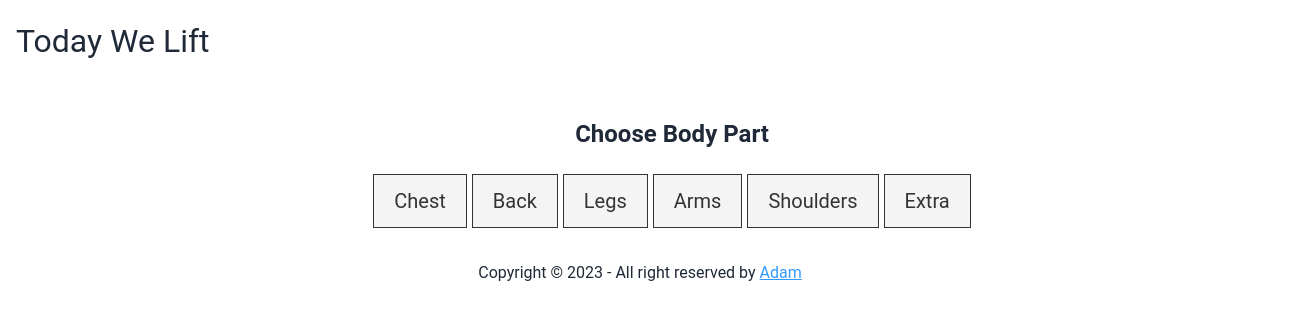
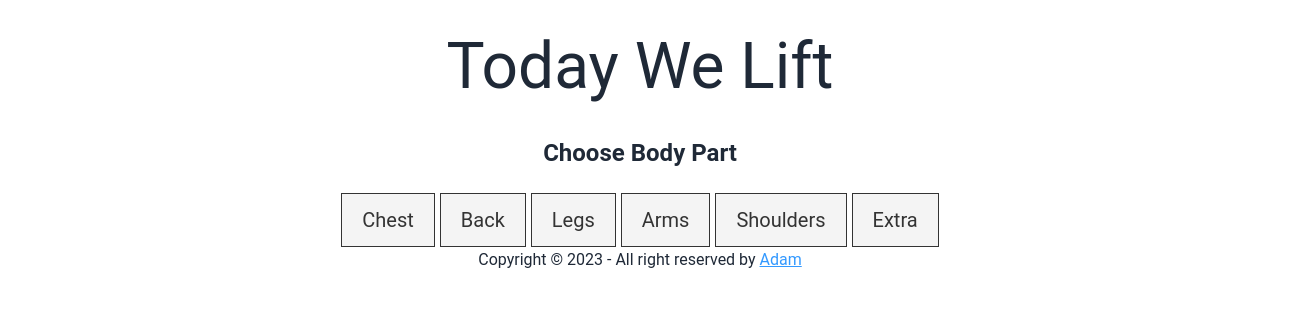
Before and after one commit to ajh0050/today-we-lift, a Next.js app: page / in a window 1280 px wide. Shown: the top 320 px of the page, 1312 px wide, since content can reach past the window. Built offline with nearby package versions, Linux system fonts and the light colour scheme.

Commit message:
Finish inline styling elements

```diff
--- a/pages/index.jsx
+++ b/pages/index.jsx
@@ -2,10 +2,23 @@ import React, { useState, useEffect } from 'react'
 import workouts from '../data/workouts'
 import Workout from '../src/components/Workout'
 import ChooseBodyPart from '../src/components/ChooseBodyPart'
+import styles from '../src/components/Main.module.css'
 
 export default function Home() {
   const [bodyPart, setBodyPart] = useState(null)
   const [workout, setWorkout] = useState({})
+
+  // const styles = {
+  //   fontSize: "1.5rem",
+  //   fontWeight: "bold",
+  //   textTransform: "none",
+  //   backgroundColor: "#f4f4f4",
+  //   border: "1px solid #333",
+  //   color:"#333",
+  //   padding: "10px 20px",
+  //   cursor: "pointer",
+  //   transition: "background-color 0.3s, color 0.3s"
+  // }
 
   useEffect(() => {
     if (bodyPart) {
@@ -31,8 +44,8 @@ export default function Home() {
   }
 
   return (
-    <div className="m-8 container" >
-      {!bodyPart ? <ChooseBodyPart handleBodyPart={handleBodyPart} /> : <button onClick={resetBodyPart}>choose body part comonent</button>}
+    <div className={styles.mainContainer}>
+      {!bodyPart ? <ChooseBodyPart handleBodyPart={handleBodyPart} /> : <button className={styles.button} onClick={resetBodyPart}>Choose body part</button>}
 
       {workout.title && <Workout workout={workout} />}
     </div>
--- a/src/components/ChooseBodyPart.module.css
+++ b/src/components/ChooseBodyPart.module.css
@@ -15,7 +15,8 @@
     display: flex;
     flex-direction: row;
     gap: 5px;
-    overflow-x: auto;
+    flex-wrap: wrap;
+    justify-content: center;
   }
 
   .button {
--- a/src/components/Header.js
+++ b/src/components/Header.js
@@ -2,18 +2,12 @@ import React from 'react';
 
 const Header = () => {
     const containerStyle = {
-        display: 'flex',
-        displayDirection: 'row',
-        justifyContent: 'space-between',
-        alignItems: 'center',
         padding: '1rem'
     }
 
     return (
         <header className="navbar bg-base-100" style={containerStyle}>
-            <div className="navbar-start">
-                <a className="btn btn-ghost normal-case text-3xl" style={{fontSize:'2rem'}}>Today We Lift</a>
-            </div>
+                <p style={{fontSize:'4rem', textAlign:'center'}}>Today We Lift</p>
             {/* <div className="navbar-end">
                 <button
                     className="bg-blue-500 text-white px-4 py-2 rounded hover:bg-blue-600"
--- /dev/null
+++ b/src/components/Main.module.css
@@ -0,0 +1,23 @@
+.button {
+    font-size: 1.5rem;
+    font-weight: bold;
+    text-transform: none;
+    background-color: #f4f4f4;
+    border: 1px solid #333;
+    color: #333;
+    padding: 10px 20px;
+    cursor: pointer;
+    transition: background-color 0.3s, color 0.3s;
+  }
+
+  .button:hover {
+    background-color: #333;
+    color: #fff;
+  }
+
+.mainContainer{
+    display:flex;
+    flex-direction:column;
+    align-items: center;
+    justify-content: center;
+}
```
